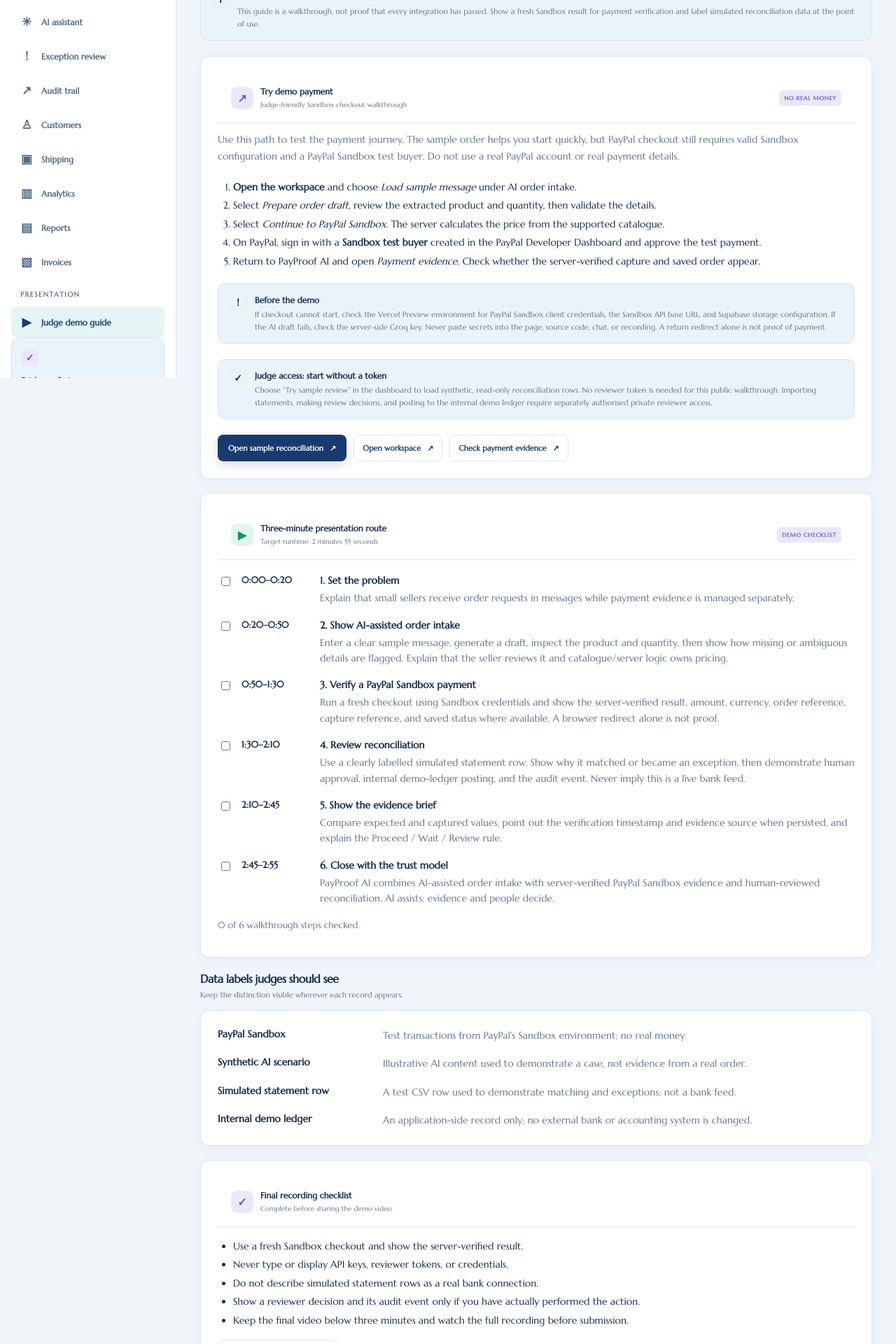
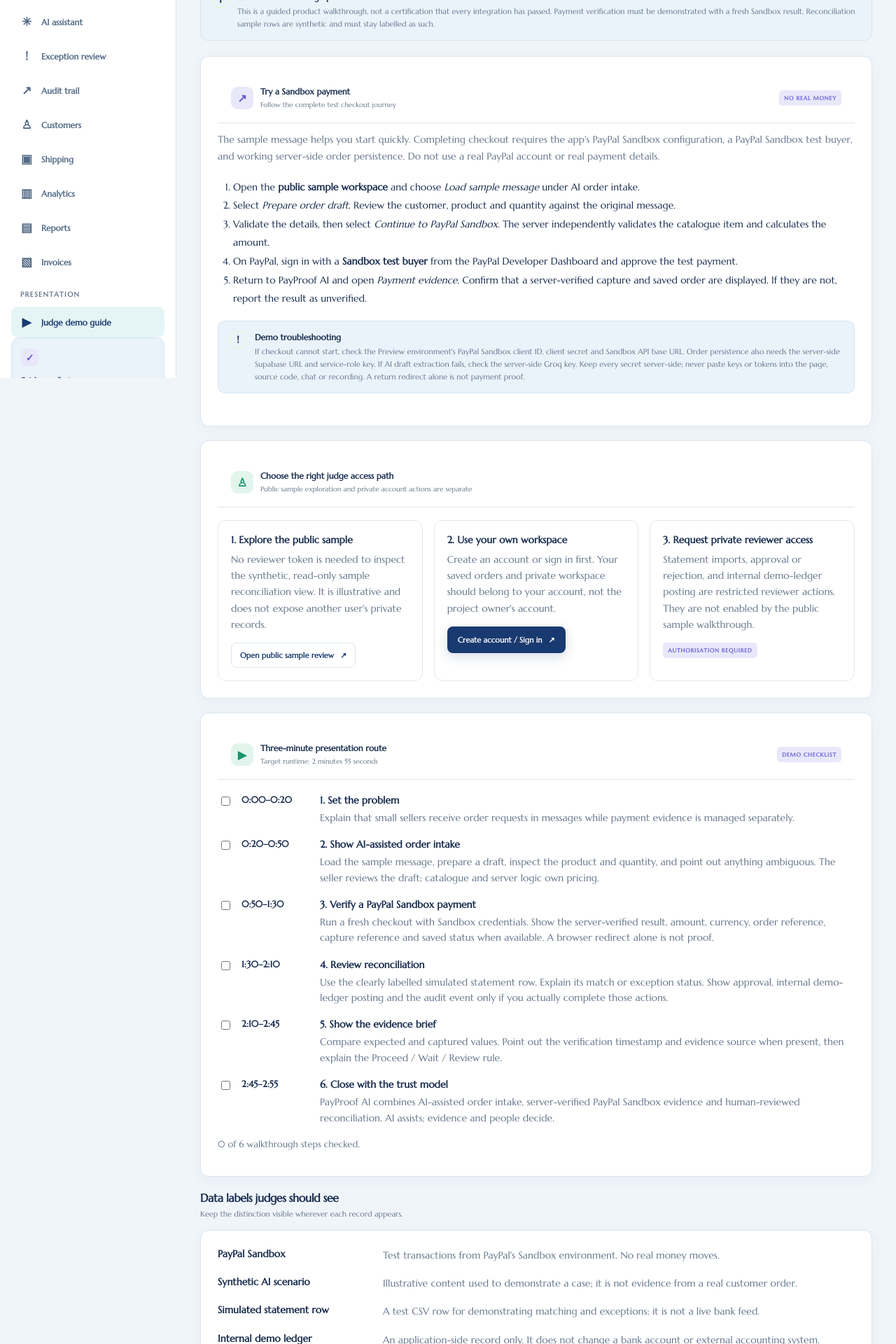
Before and after one commit to Moana-star/payproof-ai, a Next.js app: page /demo-guide in a window 1280 px wide. Shown: the part 260-2180 px from the top of the page at 70% size. Built offline with nearby package versions, Linux system fonts and the light colour scheme; no server answers.

Commit message:
Improve judge demo guide and clarify access paths

```diff
--- a/app/demo-guide/page.tsx
+++ b/app/demo-guide/page.tsx
@@ -6,18 +6,18 @@ import { WorkspaceLayout } from "@/components/workspace-layout";
 
 const steps = [
   { time: "0:00–0:20", title: "Set the problem", detail: "Explain that small sellers receive order requests in messages while payment evidence is managed separately." },
-  { time: "0:20–0:50", title: "Show AI-assisted order intake", detail: "Enter a clear sample message, generate a draft, inspect the product and quantity, then show how missing or ambiguous details are flagged. Explain that the seller reviews it and catalogue/server logic owns pricing." },
-  { time: "0:50–1:30", title: "Verify a PayPal Sandbox payment", detail: "Run a fresh checkout using Sandbox credentials and show the server-verified result, amount, currency, order reference, capture reference, and saved status where available. A browser redirect alone is not proof." },
-  { time: "1:30–2:10", title: "Review reconciliation", detail: "Use a clearly labelled simulated statement row. Show why it matched or became an exception, then demonstrate human approval, internal demo-ledger posting, and the audit event. Never imply this is a live bank feed." },
-  { time: "2:10–2:45", title: "Show the evidence brief", detail: "Compare expected and captured values, point out the verification timestamp and evidence source when persisted, and explain the Proceed / Wait / Review rule." },
-  { time: "2:45–2:55", title: "Close with the trust model", detail: "PayProof AI combines AI-assisted order intake with server-verified PayPal Sandbox evidence and human-reviewed reconciliation. AI assists; evidence and people decide." }
+  { time: "0:20–0:50", title: "Show AI-assisted order intake", detail: "Load the sample message, prepare a draft, inspect the product and quantity, and point out anything ambiguous. The seller reviews the draft; catalogue and server logic own pricing." },
+  { time: "0:50–1:30", title: "Verify a PayPal Sandbox payment", detail: "Run a fresh checkout with Sandbox credentials. Show the server-verified result, amount, currency, order reference, capture reference and saved status when available. A browser redirect alone is not proof." },
+  { time: "1:30–2:10", title: "Review reconciliation", detail: "Use the clearly labelled simulated statement row. Explain its match or exception status. Show approval, internal demo-ledger posting and the audit event only if you actually complete those actions." },
+  { time: "2:10–2:45", title: "Show the evidence brief", detail: "Compare expected and captured values. Point out the verification timestamp and evidence source when present, then explain the Proceed / Wait / Review rule." },
+  { time: "2:45–2:55", title: "Close with the trust model", detail: "PayProof AI combines AI-assisted order intake, server-verified PayPal Sandbox evidence and human-reviewed reconciliation. AI assists; evidence and people decide." }
 ];
 
 const labels = [
-  { title: "PayPal Sandbox", detail: "Test transactions from PayPal's Sandbox environment; no real money." },
-  { title: "Synthetic AI scenario", detail: "Illustrative AI content used to demonstrate a case, not evidence from a real order." },
-  { title: "Simulated statement row", detail: "A test CSV row used to demonstrate matching and exceptions; not a bank feed." },
-  { title: "Internal demo ledger", detail: "An application-side record only; no external bank or accounting system is changed." }
+  { title: "PayPal Sandbox", detail: "Test transactions from PayPal's Sandbox environment. No real money moves." },
+  { title: "Synthetic AI scenario", detail: "Illustrative content used to demonstrate a case; it is not evidence from a real customer order." },
+  { title: "Simulated statement row", detail: "A test CSV row for demonstrating matching and exceptions; it is not a live bank feed." },
+  { title: "Internal demo ledger", detail: "An application-side record only. It does not change a bank account or external accounting system." }
 ];
 
 export default function DemoGuidePage() {
@@ -29,25 +29,43 @@ export default function DemoGuidePage() {
   }
 
   return (
-    <WorkspaceLayout title="Judge demo guide" eyebrow="DEMO MODE · SANDBOX ONLY" description="A short, honest route through the strongest PayProof AI workflows. Use only test data and never expose credentials or private customer details.">
-      <div className="ops-info-banner"><span className="ops-info-icon">i</span><div><strong>Know what is live and what is illustrative</strong><p>This guide is a walkthrough, not proof that every integration has passed. Show a fresh Sandbox result for payment verification and label simulated reconciliation data at the point of use.</p></div></div>
+    <WorkspaceLayout title="Judge demo guide" eyebrow="DEMO MODE · SANDBOX ONLY" description="A short, honest route through the strongest PayProof AI workflows. Use test data only; never expose credentials, reviewer tokens or private customer details.">
+      <div className="ops-info-banner"><span className="ops-info-icon">i</span><div><strong>What this walkthrough proves — and what it does not</strong><p>This is a guided product walkthrough, not a certification that every integration has passed. Payment verification must be demonstrated with a fresh Sandbox result. Reconciliation sample rows are synthetic and must stay labelled as such.</p></div></div>
+
       <section className="ops-panel" style={{ padding: 24, marginBottom: 20, borderColor: "#ded8ff" }}>
-        <div className="ops-panel-top"><div><span className="ops-panel-symbol violet">↗</span><div><strong>Try demo payment</strong><p>Judge-friendly Sandbox checkout walkthrough</p></div></div><span className="ops-sample-tag">NO REAL MONEY</span></div>
-        <p style={{ lineHeight: 1.7, color: "var(--muted, #667085)", margin: "12px 0 18px" }}>Use this path to test the payment journey. The sample order helps you start quickly, but PayPal checkout still requires valid Sandbox configuration and a PayPal Sandbox test buyer. Do not use a real PayPal account or real payment details.</p>
+        <div className="ops-panel-top"><div><span className="ops-panel-symbol violet">↗</span><div><strong>Try a Sandbox payment</strong><p>Follow the complete test checkout journey</p></div></div><span className="ops-sample-tag">NO REAL MONEY</span></div>
+        <p style={{ lineHeight: 1.7, color: "var(--muted, #667085)", margin: "12px 0 18px" }}>The sample message helps you start quickly. Completing checkout requires the app's PayPal Sandbox configuration, a PayPal Sandbox test buyer, and working server-side order persistence. Do not use a real PayPal account or real payment details.</p>
         <ol style={{ lineHeight: 1.9, paddingLeft: 22, marginBottom: 18 }}>
-          <li><strong>Open the workspace</strong> and choose <em>Load sample message</em> under AI order intake.</li>
-          <li>Select <em>Prepare order draft</em>, review the extracted product and quantity, then validate the details.</li>
-          <li>Select <em>Continue to PayPal Sandbox</em>. The server calculates the price from the supported catalogue.</li>
-          <li>On PayPal, sign in with a <strong>Sandbox test buyer</strong> created in the PayPal Developer Dashboard and approve the test payment.</li>
-          <li>Return to PayProof AI and open <em>Payment evidence</em>. Check whether the server-verified capture and saved order appear.</li>
+          <li>Open the <strong>public sample workspace</strong> and choose <em>Load sample message</em> under AI order intake.</li>
+          <li>Select <em>Prepare order draft</em>. Review the customer, product and quantity against the original message.</li>
+          <li>Validate the details, then select <em>Continue to PayPal Sandbox</em>. The server independently validates the catalogue item and calculates the amount.</li>
+          <li>On PayPal, sign in with a <strong>Sandbox test buyer</strong> from the PayPal Developer Dashboard and approve the test payment.</li>
+          <li>Return to PayProof AI and open <em>Payment evidence</em>. Confirm that a server-verified capture and saved order are displayed. If they are not, report the result as unverified.</li>
         </ol>
-        <div className="ops-info-banner"><span className="ops-info-icon">!</span><div><strong>Before the demo</strong><p>If checkout cannot start, check the Vercel Preview environment for PayPal Sandbox client credentials, the Sandbox API base URL, and Supabase storage configuration. If the AI draft fails, check the server-side Groq key. Never paste secrets into the page, source code, chat, or recording. A return redirect alone is not proof of payment.</p></div></div>
-        <div className="ops-info-banner"><span className="ops-info-icon">✓</span><div><strong>Judge access: start without a token</strong><p>Choose “Try sample review” in the dashboard to load synthetic, read-only reconciliation rows. No reviewer token is needed for this public walkthrough. Importing statements, making review decisions, and posting to the internal demo ledger require separately authorised private reviewer access.</p></div></div>
-        <div style={{ display: "flex", gap: 10, flexWrap: "wrap", marginTop: 16 }}>
-          <Link className="ops-primary-button" href="/#reconciliation">Open sample reconciliation <span>↗</span></Link><Link className="ops-secondary-button" href="/">Open workspace <span>↗</span></Link>
-          <Link className="ops-secondary-button" href="/payments">Check payment evidence <span>↗</span></Link>
+        <div className="ops-info-banner"><span className="ops-info-icon">!</span><div><strong>Demo troubleshooting</strong><p>If checkout cannot start, check the Preview environment's PayPal Sandbox client ID, client secret and Sandbox API base URL. Order persistence also needs the server-side Supabase URL and service-role key. If AI draft extraction fails, check the server-side Groq key. Keep every secret server-side; never paste keys or tokens into the page, source code, chat or recording. A return redirect alone is not payment proof.</p></div></div>
+      </section>
+
+      <section className="ops-panel" style={{ padding: 24, marginBottom: 20 }}>
+        <div className="ops-panel-top"><div><span className="ops-panel-symbol mint">♙</span><div><strong>Choose the right judge access path</strong><p>Public sample exploration and private account actions are separate</p></div></div></div>
+        <div style={{ display: "grid", gridTemplateColumns: "repeat(auto-fit, minmax(230px, 1fr))", gap: 16, marginTop: 18 }}>
+          <div style={{ border: "1px solid var(--border, #e5e7eb)", borderRadius: 12, padding: 18 }}>
+            <strong>1. Explore the public sample</strong>
+            <p style={{ lineHeight: 1.65, color: "var(--muted, #667085)", margin: "8px 0 14px" }}>No reviewer token is needed to inspect the synthetic, read-only sample reconciliation view. It is illustrative and does not expose another user's private records.</p>
+            <Link className="ops-secondary-button" href="/#reconciliation">Open public sample review <span>↗</span></Link>
+          </div>
+          <div style={{ border: "1px solid var(--border, #e5e7eb)", borderRadius: 12, padding: 18 }}>
+            <strong>2. Use your own workspace</strong>
+            <p style={{ lineHeight: 1.65, color: "var(--muted, #667085)", margin: "8px 0 14px" }}>Create an account or sign in first. Your saved orders and private workspace should belong to your account, not the project owner's account.</p>
+            <Link className="ops-primary-button" href="/auth">Create account / Sign in <span>↗</span></Link>
+          </div>
+          <div style={{ border: "1px solid var(--border, #e5e7eb)", borderRadius: 12, padding: 18 }}>
+            <strong>3. Request private reviewer access</strong>
+            <p style={{ lineHeight: 1.65, color: "var(--muted, #667085)", margin: "8px 0 14px" }}>Statement imports, approval or rejection, and internal demo-ledger posting are restricted reviewer actions. They are not enabled by the public sample walkthrough.</p>
+            <span className="ops-sample-tag">AUTHORISATION REQUIRED</span>
+          </div>
         </div>
       </section>
+
       <section className="ops-panel" style={{ padding: 24, marginBottom: 20 }}>
         <div className="ops-panel-top"><div><span className="ops-panel-symbol mint">▶</span><div><strong>Three-minute presentation route</strong><p>Target runtime: 2 minutes 55 seconds</p></div></div><span className="ops-sample-tag">DEMO CHECKLIST</span></div>
         <div style={{ display: "grid", gap: 18, marginTop: 20 }}>
@@ -61,25 +79,29 @@ export default function DemoGuidePage() {
         </div>
         <p style={{ marginTop: 18, fontSize: 13 }}>{checked.length} of {steps.length} walkthrough steps checked.</p>
       </section>
+
       <div className="ops-section-title"><div><h2>Data labels judges should see</h2><p>Keep the distinction visible wherever each record appears.</p></div></div>
       <section className="ops-panel" style={{ padding: 24, marginBottom: 20 }}>
         <div style={{ display: "grid", gap: 18 }}>
           {labels.map((item) => <div key={item.title} style={{ display: "grid", gridTemplateColumns: "minmax(150px, 220px) minmax(0, 1fr)", gap: 16, alignItems: "start" }}><strong>{item.title}</strong><span style={{ lineHeight: 1.6, color: "var(--muted, #667085)" }}>{item.detail}</span></div>)}
         </div>
       </section>
+
       <section className="ops-panel" style={{ padding: 24, marginBottom: 20 }}>
         <div className="ops-panel-top"><div><span className="ops-panel-symbol violet">✓</span><div><strong>Final recording checklist</strong><p>Complete before sharing the demo video</p></div></div></div>
         <ul style={{ lineHeight: 1.9, paddingLeft: 22 }}>
-          <li>Use a fresh Sandbox checkout and show the server-verified result.</li>
+          <li>Use a fresh Sandbox checkout and show the server-verified result, not just the return page.</li>
           <li>Never type or display API keys, reviewer tokens, or credentials.</li>
           <li>Do not describe simulated statement rows as a real bank connection.</li>
-          <li>Show a reviewer decision and its audit event only if you have actually performed the action.</li>
+          <li>Show reviewer decisions and audit events only after successfully performing those actions.</li>
+          <li>Do not show another user's private workspace or personal customer data.</li>
           <li>Keep the final video below three minutes and watch the full recording before submission.</li>
         </ul>
         <button className="ops-secondary-button" onClick={() => setShowScript((value) => !value)}>{showScript ? "Hide closing script" : "Show 15-second closing script"}</button>
         {showScript && <blockquote style={{ marginTop: 16, lineHeight: 1.7 }}>“PayProof AI helps sellers turn customer messages into reviewable order drafts, verify PayPal Sandbox payment evidence on the server, and review reconciliation exceptions with an audit trail. AI assists the workflow; verified evidence and human approval control payment decisions.”</blockquote>}
       </section>
-      <div className="ops-bottom-cta"><div><span className="ops-cta-icon">↗</span><div><strong>Ready to walk through the product?</strong><p>Start with the workspace, then verify a Sandbox payment and review the evidence.</p></div></div><Link className="ops-primary-button" href="/">Open workspace <span>↗</span></Link></div>
+
+      <div className="ops-bottom-cta"><div><span className="ops-cta-icon">↗</span><div><strong>Ready to explore PayProof AI?</strong><p>Start with the public sample, or sign in to create your own private workspace.</p></div></div><div style={{ display: "flex", gap: 10, flexWrap: "wrap" }}><Link className="ops-secondary-button" href="/#reconciliation">Public sample</Link><Link className="ops-primary-button" href="/auth">Sign in / Create account <span>↗</span></Link></div></div>
     </WorkspaceLayout>
   );
 }
```
